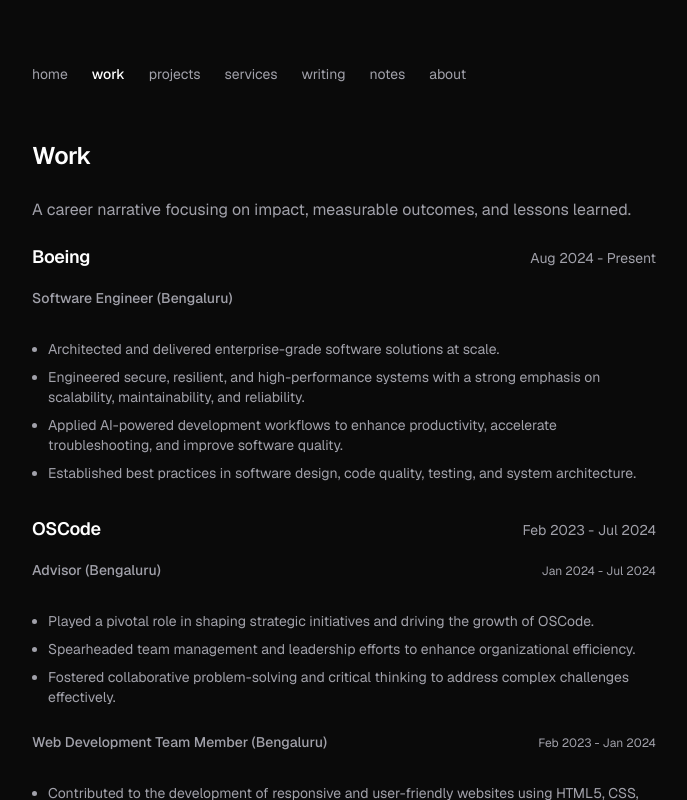
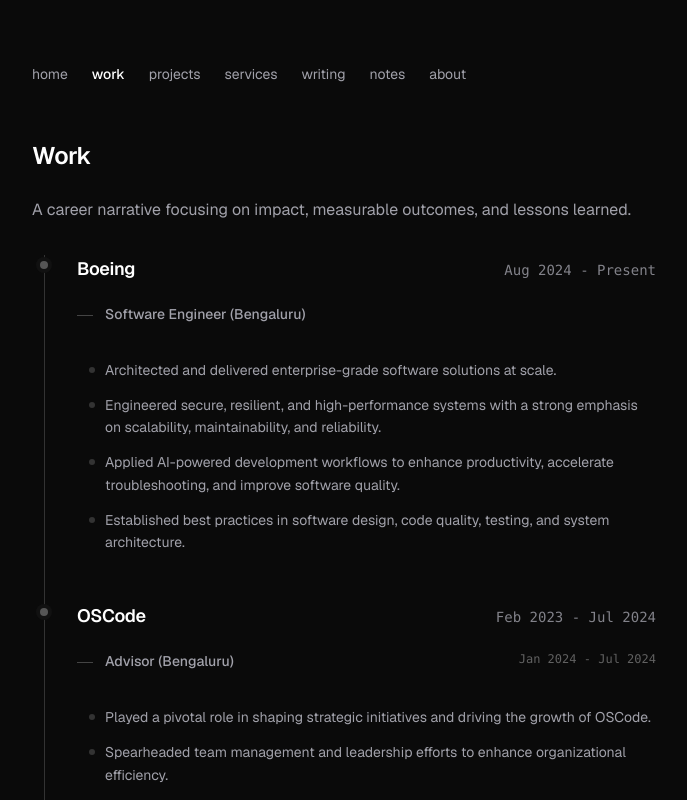
Before and after one commit to AbhipreetAman/personal-portfolio, a Next.js app: page /work in a window 1280 px wide. Shown: the top 800 px of the page, without its empty margins (296-983 px from the left). Built offline with nearby package versions, Linux system fonts and the light colour scheme.

Commit message:
chore: enforce strict typescript interfaces and fix jsx entity lint warnings

```diff
--- a/src/app/globals.css
+++ b/src/app/globals.css
@@ -69,3 +69,33 @@
 .fade-in {
   animation: fade-up 0.8s cubic-bezier(0.16, 1, 0.3, 1) forwards;
 }
+
+/* Reusable Timeline Components (Separation of Concerns) */
+@utility timeline {
+  @apply space-y-12 border-l border-[#333] ml-3 mt-8 relative;
+}
+
+@utility timeline-item {
+  @apply relative pl-8;
+}
+
+@utility timeline-dot {
+  @apply absolute -left-[5px] top-1.5 h-2 w-2 rounded-full bg-[#555] transition-colors ring-4 ring-[#111];
+}
+
+@utility timeline-dash {
+  @apply h-px w-4 bg-[#444] inline-block;
+}
+
+@utility timeline-bullet {
+  @apply relative before:content-[''] before:absolute before:left-[-16px] before:top-[8px] before:w-1.5 before:h-1.5 before:bg-[#333] before:rounded-full before:transition-colors leading-relaxed;
+}
+
+/* Native CSS Hover States for interactive timeline dots */
+.timeline-item:hover .timeline-dot {
+  @apply bg-white;
+}
+
+.timeline-item:hover .timeline-bullet::before {
+  @apply bg-[#555];
+}
--- a/src/app/notes/page.tsx
+++ b/src/app/notes/page.tsx
@@ -10,16 +10,18 @@
         A few principles I try to follow.
       </p>
 
-      <div className="space-y-8">
+      <div className="timeline">
         {principles.map((p) => (
-          <div key={p.num} className="group flex gap-4 md:gap-6">
-            <span className="text-sm font-mono text-[#a1a1aa] opacity-50 group-hover:opacity-100 transition-opacity mt-1 shrink-0">
-              {p.num}
-            </span>
-            <div>
-              <h2 className="text-base font-medium text-white mb-1.5 transition-colors">{p.title}</h2>
-              <p className="text-[#a1a1aa] text-sm leading-relaxed m-0">{p.desc}</p>
+          <div key={p.num} className="timeline-item">
+            <span className="timeline-dot" />
+
+            <div className="flex items-center gap-3 mb-2">
+              <span className="text-sm font-mono text-[#555] group-hover:text-white transition-colors shrink-0">
+                {p.num}
+              </span>
+              <h2 className="text-base font-medium text-white m-0">{p.title}</h2>
             </div>
+            <p className="text-[#a1a1aa] text-sm leading-relaxed m-0">{p.desc}</p>
           </div>
         ))}
       </div>
--- a/src/app/page.tsx
+++ b/src/app/page.tsx
@@ -74,7 +74,7 @@
 
       <section className="mb-12">
         <blockquote className="border-l-2 border-[#555] pl-4 italic text-[#a1a1aa] m-0">
-          "I follow a simple philosophy: question assumptions, learn the fundamentals, build relentlessly, and keep exploring. I'm not trying to fit into one box. I'm trying to become exceptionally good at figuring things out."
+          &quot;I follow a simple philosophy: question assumptions, learn the fundamentals, build relentlessly, and keep exploring. I&apos;m not trying to fit into one box. I&apos;m trying to become exceptionally good at figuring things out.&quot;
         </blockquote>
       </section>
 
--- a/src/app/projects/page.tsx
+++ b/src/app/projects/page.tsx
@@ -11,9 +11,12 @@
         Proof of building. Selected software, experiments, and open-source utilities.
       </p>
 
-      <div className="space-y-10">
+      <div className="timeline">
         {projects.map((project, i) => (
-          <div key={i} className="group flex flex-col md:flex-row md:justify-between md:items-start gap-4">
+          <div key={i} className="timeline-item flex flex-col md:flex-row md:justify-between md:items-start gap-4">
+            {/* Timeline Dot */}
+            <span className="timeline-dot" />
+
             <div className="max-w-xl">
               <div className="flex items-center gap-3 mb-2">
                 <h2 className="text-lg font-medium text-white m-0 flex items-center gap-3">
@@ -29,8 +32,8 @@
                     project.name
                   )}
                   <div className="flex items-center gap-2">
-                    {(project as any).liveLink && (
-                      <a href={(project as any).liveLink} target="_blank" rel="noopener noreferrer" title="View Live Site">
+                    {project.liveLink && (
+                      <a href={project.liveLink} target="_blank" rel="noopener noreferrer" title="View Live Site">
                         <FaArrowUpRightFromSquare size={14} className="text-[#a1a1aa] hover:text-blue-400 transition-colors" />
                       </a>
                     )}
--- a/src/app/services/page.tsx
+++ b/src/app/services/page.tsx
@@ -11,16 +11,17 @@
         How I can help your business. Partnering with companies to build scalable, high-performance technical solutions.
       </p>
 
-      <div className="grid grid-cols-1 sm:grid-cols-2 gap-6">
+      <div className="timeline">
         {services.map((service, i) => (
-          <div key={i} className="p-6 bg-[#1a1a1a] rounded-2xl flex flex-col h-full">
+          <div key={i} className="timeline-item">
+            <span className="timeline-dot" />
             <h2 className="text-lg font-medium text-white mb-2 m-0">{service.title}</h2>
-            <p className="text-[#a1a1aa] text-sm leading-relaxed mb-4 grow m-0">
+            <p className="text-[#a1a1aa] text-sm leading-relaxed mb-4 m-0 max-w-2xl">
               {service.description}
             </p>
-            <div className="flex flex-wrap gap-2 mt-auto">
+            <div className="flex flex-wrap gap-2">
               {service.technologies.map((tech) => (
-                <span key={tech} className="text-xs px-2 py-1 rounded bg-[#222] text-[#a1a1aa] border border-[#333]">
+                <span key={tech} className="text-xs px-2.5 py-1 rounded-md bg-[#222] text-[#a1a1aa] border border-[#333]">
                   {tech}
                 </span>
               ))}
--- a/src/app/work/page.tsx
+++ b/src/app/work/page.tsx
@@ -9,26 +9,34 @@
         A career narrative focusing on impact, measurable outcomes, and lessons learned.
       </p>
 
-      <div className="space-y-8">
+      <div className="timeline">
         {workExperience.map((job, i) => (
-          <div key={i}>
-            <div className="flex justify-between items-baseline mb-4">
+          <div key={i} className="timeline-item">
+            {/* Timeline Dot */}
+            <span className="timeline-dot" />
+
+            <div className="flex flex-col sm:flex-row sm:justify-between sm:items-baseline mb-5">
               <h2 className="text-lg font-medium text-white m-0">{job.company}</h2>
-              <span className="text-sm text-[#a1a1aa]">{job.date}</span>
+              <span className="text-sm text-[#a1a1aa] mt-1 sm:mt-0 font-mono opacity-80">{job.date}</span>
             </div>
 
-            <div className="space-y-6">
+            <div className="space-y-8">
               {job.roles.map((role, j) => (
                 <div key={j}>
-                  <div className="flex justify-between items-baseline mb-1">
-                    <p className="text-white text-sm font-medium m-0">{role.title}</p>
+                  <div className="flex flex-col sm:flex-row sm:justify-between sm:items-baseline mb-3">
+                    <p className="text-white text-sm font-medium m-0 flex items-center gap-3">
+                      <span className="timeline-dash"></span>
+                      {role.title}
+                    </p>
                     {role.date !== job.date && (
-                      <span className="text-xs text-[#a1a1aa]">{role.date}</span>
+                      <span className="text-xs text-[#777] mt-1 sm:mt-0 font-mono opacity-80">{role.date}</span>
                     )}
                   </div>
-                  <ul className="text-[#a1a1aa] text-sm space-y-2 list-disc pl-4 mt-2">
+                  <ul className="text-[#a1a1aa] text-sm space-y-3 list-none pl-7 mt-3 relative">
                     {role.description.map((desc, k) => (
-                      <li key={k}>{desc}</li>
+                      <li key={k} className="timeline-bullet">
+                        {desc}
+                      </li>
                     ))}
                   </ul>
                 </div>
--- a/src/app/writing/page.tsx
+++ b/src/app/writing/page.tsx
@@ -11,9 +11,12 @@
         Academic publications, technical deep dives, and thoughts on AI and systems design.
       </p>
 
-      <div className="space-y-10">
+      <div className="timeline">
         {publications.map((pub, i) => (
-          <div key={i} className="group flex flex-col md:flex-row md:justify-between md:items-start gap-4">
+          <div key={i} className="timeline-item flex flex-col md:flex-row md:justify-between md:items-start gap-4">
+            {/* Timeline Dot */}
+            <span className="timeline-dot" />
+
             <div className="max-w-xl">
               <h2 className="text-lg font-medium text-white m-0 mb-1.5">
                 {pub.link ? (
--- a/src/data/projects.ts
+++ b/src/data/projects.ts
@@ -1,4 +1,13 @@
-export const projects = [
+export interface Project {
+  name: string;
+  description: string;
+  date: string;
+  tags: string[];
+  link?: string;
+  liveLink?: string;
+}
+
+export const projects: Project[] = [
   {
     name: "Finance Calculator Website",
     description: "A responsive financial calculator application designed to help users seamlessly calculate investments, plan loans, and manage financial goals with an intuitive interface.",
```
